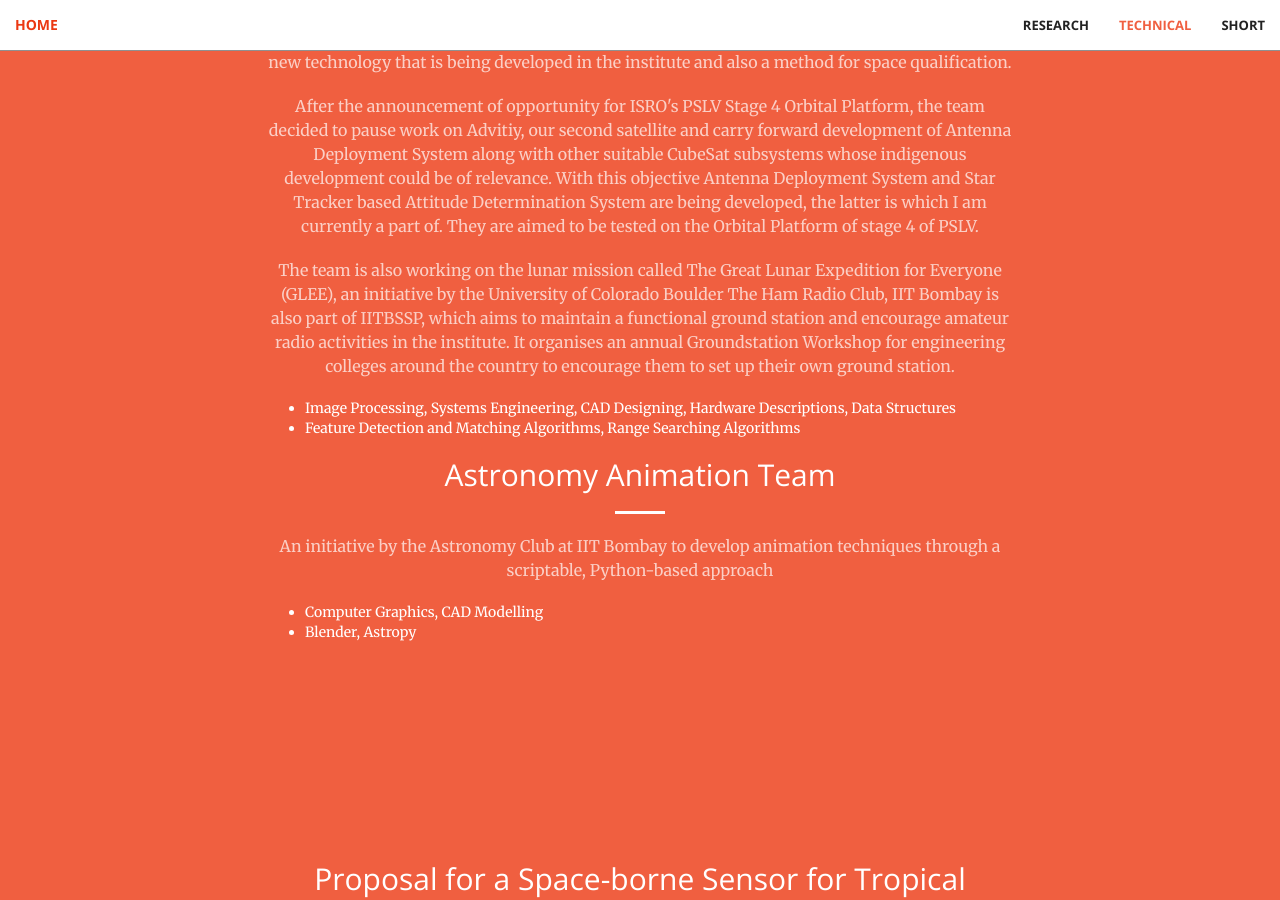
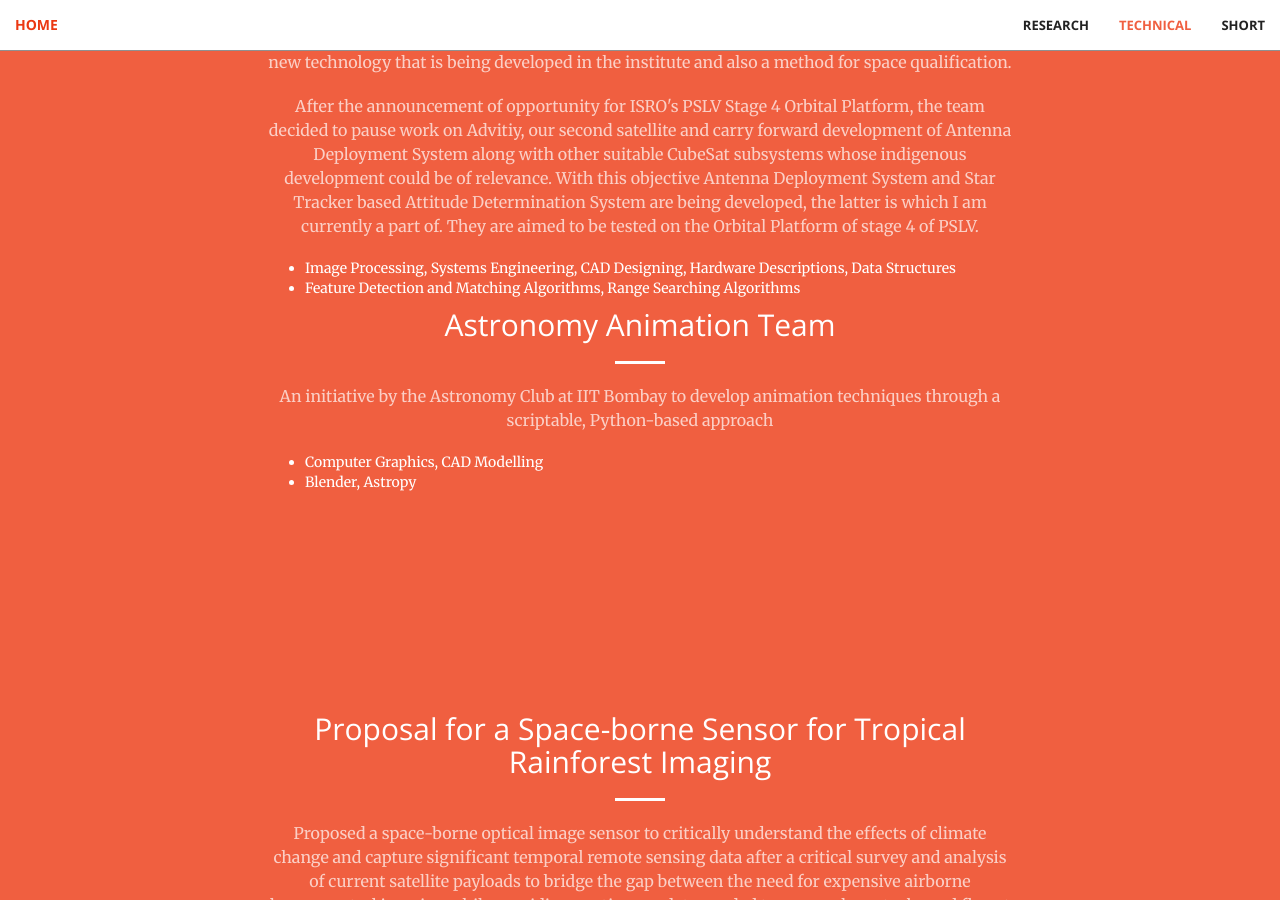
Before and after one commit to aravindbharathi/aravindbharathi.github.io, a Jekyll site: the page projects/index.html, which Jekyll copies as it is, in a window 1280 px wide and 900 px high, scrolled down 1662 px. Built offline with Jekyll 4.4.1, drawn with Linux system fonts in a browser that asks for light colours; some of the changed lines change nothing that is shown; some of the changed text lies outside the part shown.

Commit message:
Update index.html

```diff
--- a/projects/index.html
+++ b/projects/index.html
@@ -173,16 +173,15 @@
                       and carry forward development of Antenna Deployment System along with other suitable CubeSat subsystems whose indigenous development could be of relevance.
                       With this objective Antenna Deployment System and Star Tracker based Attitude Determination System are being developed, the latter is which I am currently a part of.
                       They are aimed to be tested on the Orbital Platform of stage 4 of PSLV. </p>
-                  <p class="text-faded">
+                  <!--p class="text-faded">
                       The team is also working on the lunar mission called The Great Lunar Expedition for Everyone (GLEE), an initiative by the University of Colorado Boulder
                       The Ham Radio Club, IIT Bombay is also part of IITBSSP, which aims to maintain a functional ground station and encourage amateur radio activities in the institute.
-                      It organises an annual Groundstation Workshop for engineering colleges around the country to encourage them to set up their own ground station.
+                      It organises an annual Groundstation Workshop for engineering colleges around the country to encourage them to set up their own ground station.-->
                       <ul align = "left">
                         <li>Image Processing, Systems Engineering, CAD Designing, Hardware Descriptions, Data Structures</li>
                         <li>Feature Detection and Matching Algorithms, Range Searching Algorithms</li>
                       </ul>
-                    </p>
-                    <!--a href="#stuff" class="btn btn-default btn-xl">What else?</a-->
+                    <!--/p-->
                     <h2 class="section-heading">Astronomy Animation Team</h2>
                     <hr class="light">
                     <p class="text-faded">
@@ -239,7 +238,7 @@
                       Modelled a novel method of input to enable writing in air or any surface as part of a team of 4 members as part of the Insitute Technical Summer Project over
                       the course of the summer of 2020
                       <ul align = "left">
-                        <li>Signal Processing, Neural Networks</li>
+                        <li>Digital Signal Processing, Neural Networks, Inertial Measurement Unit</li>
                       </ul>
                     </p>
                     <h2 class="section-heading">General Astronomy</h2>
```
